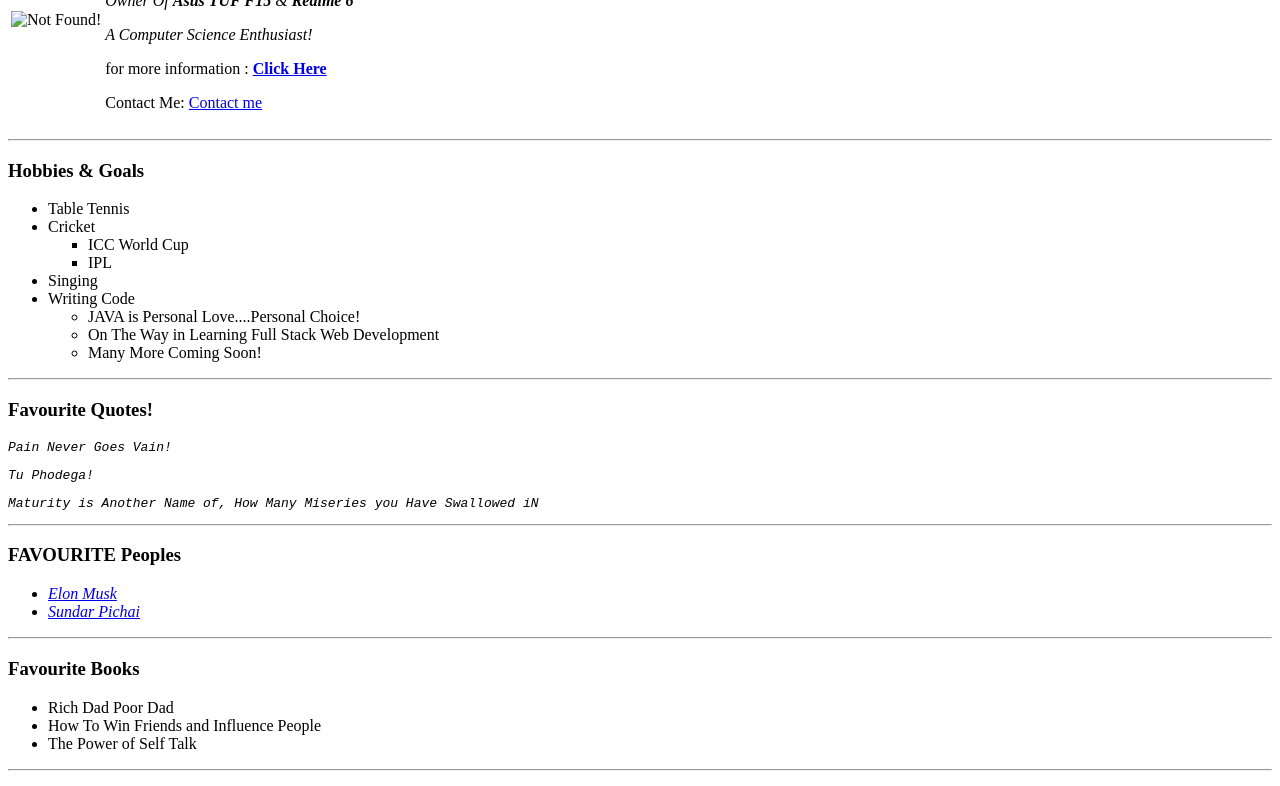
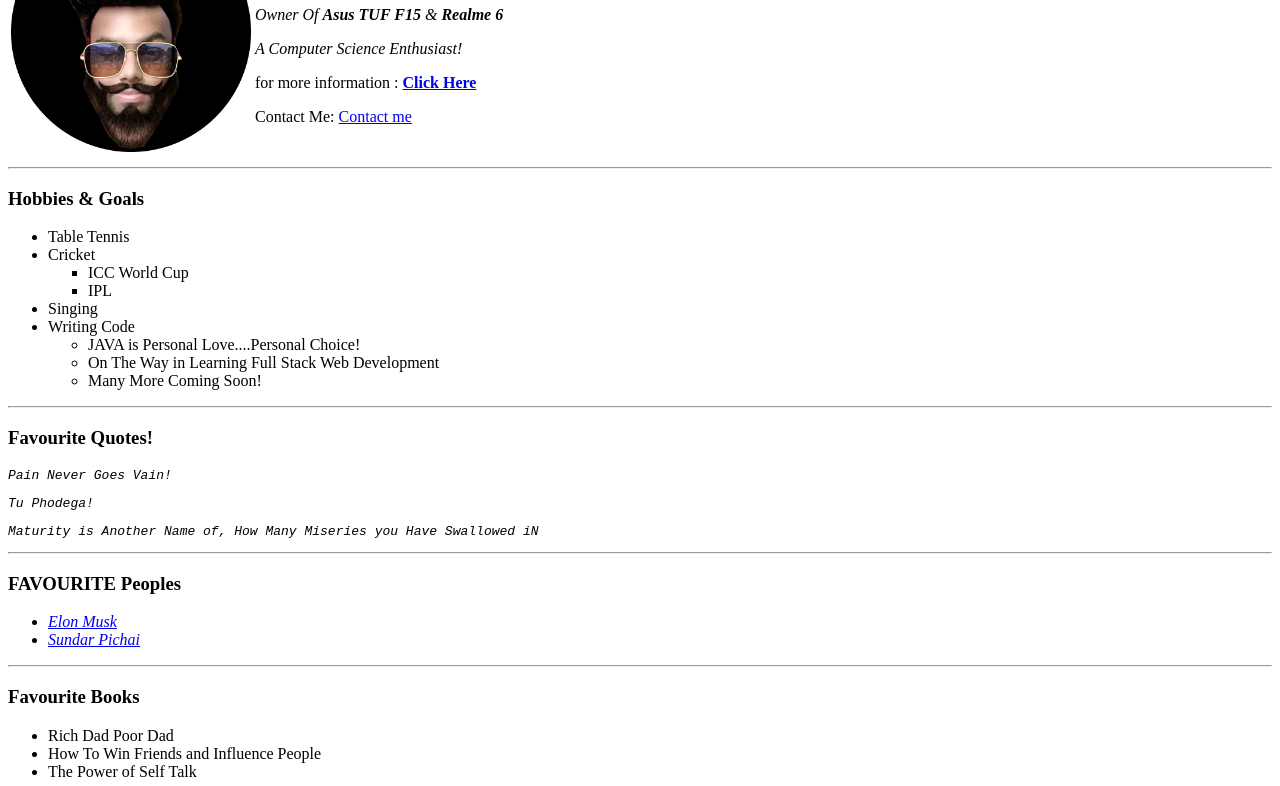
Before and after one commit to PrakharSinha-09/Hosting-Webpage, a plain HTML site: page index.html in a window 1280 px wide. Shown: the part 99-885 px from the top of the page. Drawn offline with Linux system fonts and the light colour scheme.

Commit message:
final commit!

```diff
--- a/index.html
+++ b/index.html
@@ -9,7 +9,7 @@
 <body>
     <table>
         <tr>
-            <td><img src="Stg-modified.png" width="240px" alt="Not Found!"></td>
+            <td><img src="/Images/Stg-modified.png" width="240px" alt="Not Found!"></td>
             <td><h1>PRAKHAR SINHA</h1>
                 <p><em>Owner Of <strong>Asus TUF F15 </strong> & <strong>Realme 6</strong></em></p>
                 <p><em> A Computer Science Enthusiast!</em></p>
```
